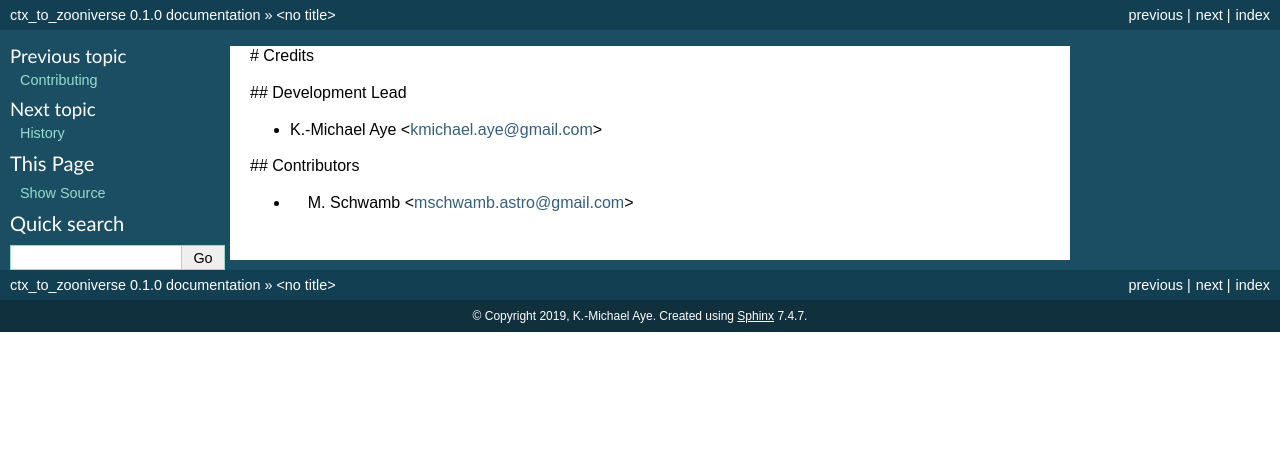
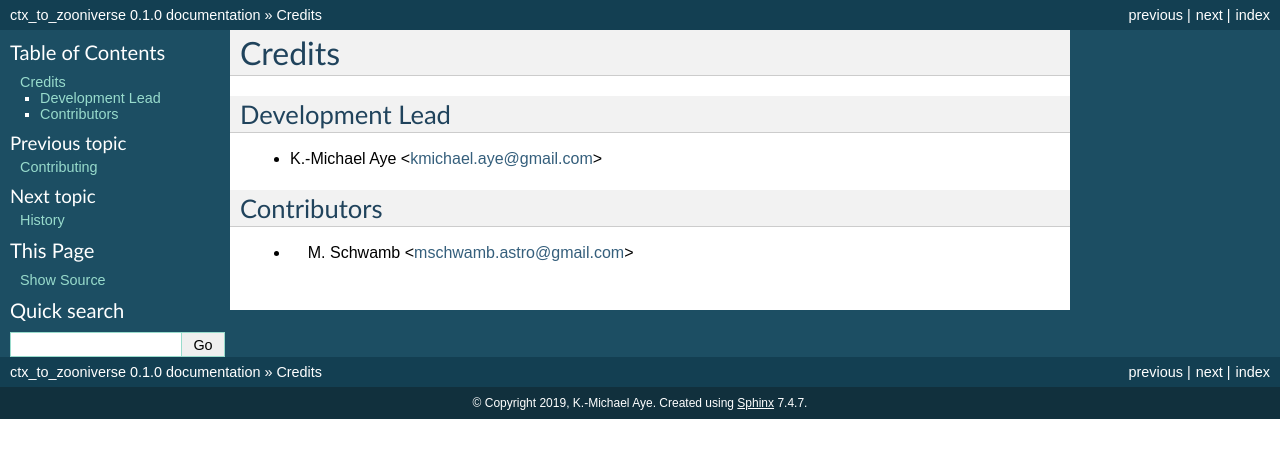
Before and after one commit to michaelaye/ctx_to_zooniverse, a Sphinx documentation site: the page built from docs/authors.rst, in a window 1280 px wide. Shown: the top 458 px of the page. Built offline with Sphinx 7.4.7, drawn with Linux system fonts in a browser that asks for light colours; pages that are not in the unit, such as notebooks, are missing from menus.

Commit message:
get back to AUTHORS.rst

```diff
--- /dev/null
+++ b/AUTHORS.rst
@@ -0,0 +1,15 @@
+=======
+Credits
+=======
+
+----------------
+Development Lead
+----------------
+
+- K.-Michael Aye <kmichael.aye@gmail.com>
+
+------------
+Contributors
+------------
+
+* M. Schwamb <mschwamb.astro@gmail.com>
--- a/docs/authors.rst
+++ b/docs/authors.rst
@@ -1 +1 @@
-.. include:: ../AUTHORS.md
+.. include:: ../AUTHORS.rst
```
Also changed, not shown: AUTHORS.md (deleted, +0 -9 lines).
